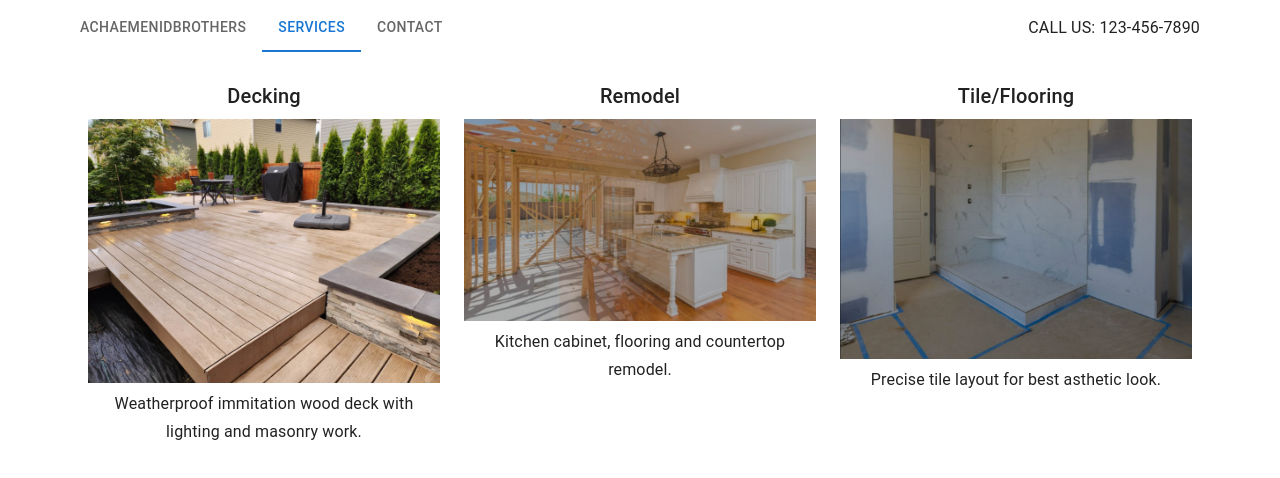
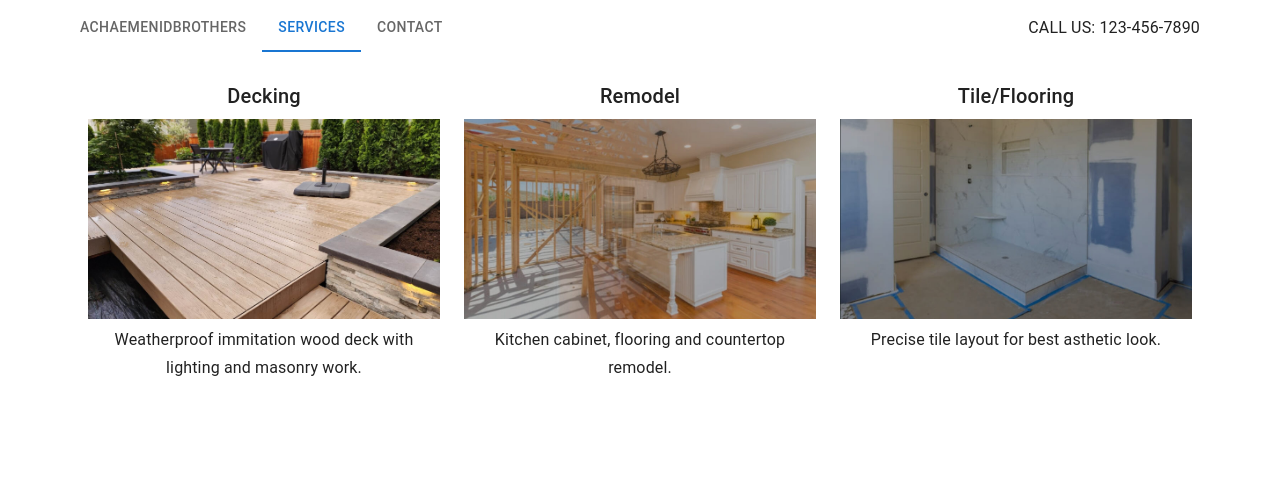
Before and after one commit to MrKeon/abros, a React (Create React App) app: page / in a window 1280 px wide. Both pictures are taken after a click on the tab "SERVICES". Shown: the top 478 px of the page. Built offline with nearby package versions, Linux system fonts and the light colour scheme.

Commit message:
made services images the same size.

```diff
--- a/src/pages/Services.tsx
+++ b/src/pages/Services.tsx
@@ -34,7 +34,12 @@ export const Services = () => {
                             <img
                                 src={service.images[0].src}
                                 alt={service.images[0].alt}
-                                    style={{ width: '100%', cursor: 'pointer' }}
+                                style={{
+                                    width: '100%',
+                                    height: '200px',  // Set a fixed height for the images
+                                    objectFit: 'cover',  // Maintain aspect ratio and cover the area
+                                    cursor: 'pointer',
+                                }}
                                 onClick={() => handleOpen(service.images, 0)}
                             />
                             <Typography variant="subtitle1">{service.images[0].alt}</Typography>
```
Lines whose indentation alone changed are shown as unchanged.
